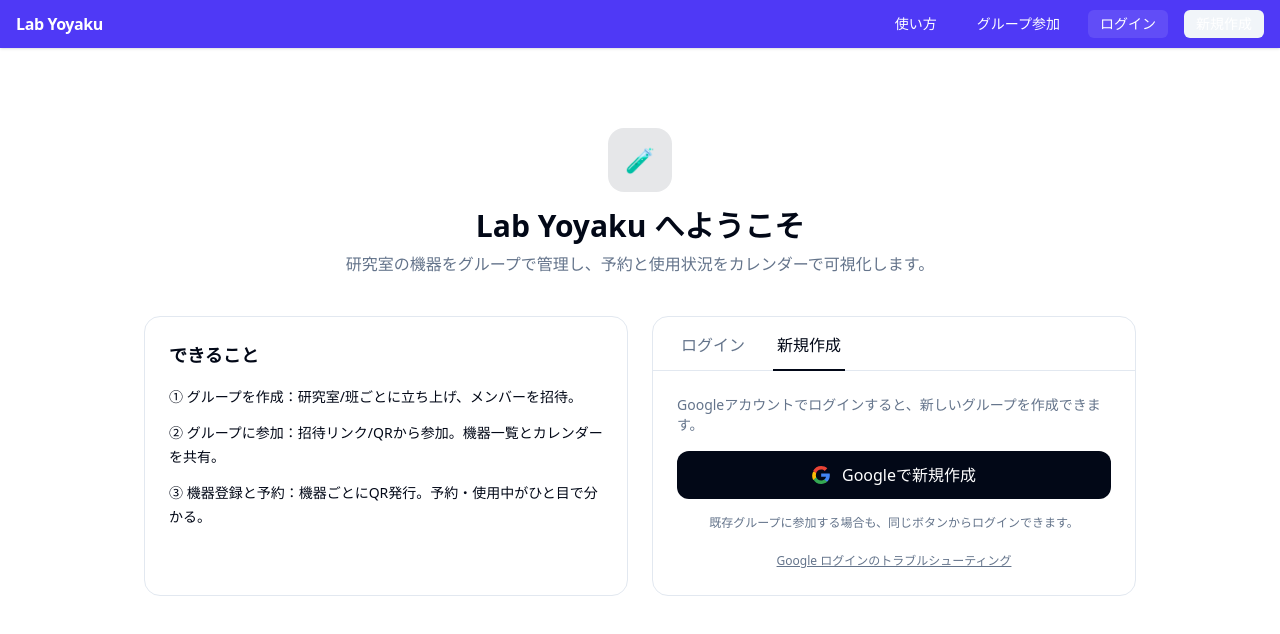
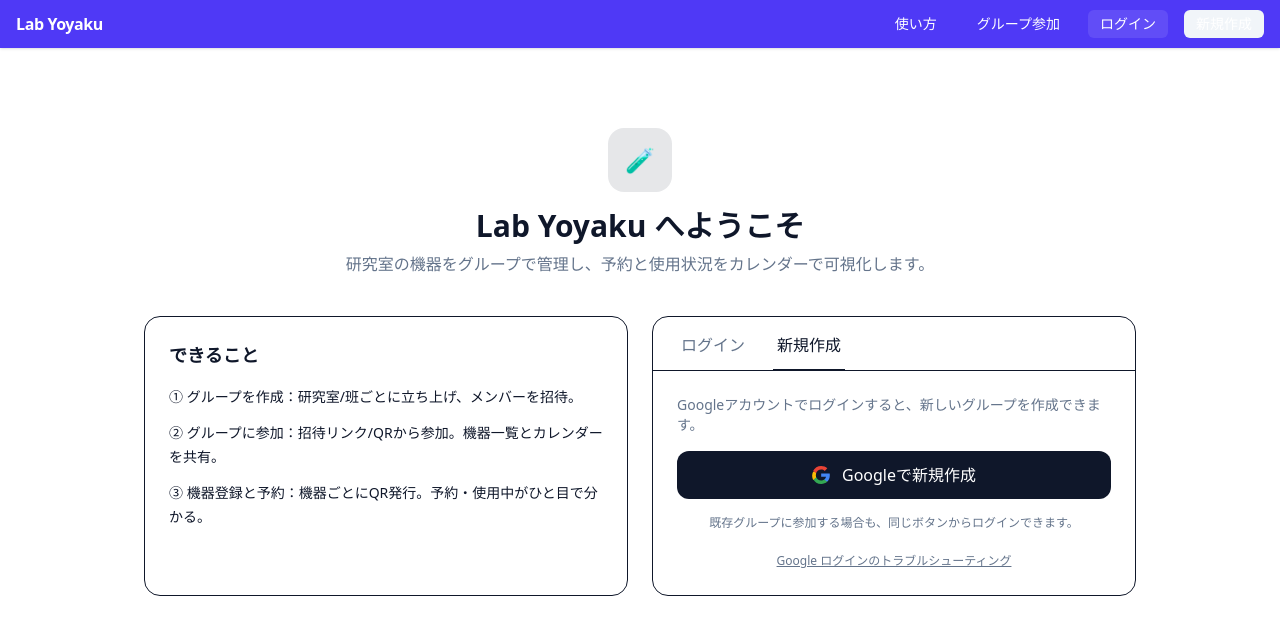
Before and after one commit to shira-shin/lab_yoyaku, a Next.js app in the folder web/: page /login in a window 1280 px wide. Shown: the top 634 px of the page. Built offline with nearby package versions, Linux system fonts and the light colour scheme; no server answers.

Commit message:
fix(web): define Tailwind v4 theme tokens

```diff
--- a/web/postcss.config.js
+++ b/web/postcss.config.js
@@ -1,7 +1,5 @@
-/** @type {import('postcss-load-config').Config} */
 module.exports = {
   plugins: {
-    '@tailwindcss/postcss': {},
-    autoprefixer: {},
+    "@tailwindcss/postcss": {},
   },
 };
--- a/web/src/app/globals.css
+++ b/web/src/app/globals.css
@@ -1,113 +1,90 @@
 /* Tailwind v4 */
 @import "tailwindcss";
-@source "../**/*.{ts,tsx,js,jsx,mdx}";
 
-/* Tailwind v4 のデザイントークン定義 */
-@theme {
-  --color-background: hsl(0 0% 100%);
-  --color-foreground: hsl(222.2 84% 4.9%);
-  --color-muted: hsl(210 40% 96.1%);
-  --color-muted-foreground: hsl(215.4 16.3% 46.9%);
-  --color-border: hsl(214.3 31.8% 91.4%);
-  --color-input: hsl(214.3 31.8% 91.4%);
-  --color-ring: hsl(222.2 84% 4.9%);
-  --color-primary: hsl(222.2 47.4% 11.2%);
-  --color-primary-foreground: hsl(210 40% 98%);
-  --color-secondary: hsl(210 40% 96.1%);
-  --color-secondary-foreground: hsl(222.2 47.4% 11.2%);
-  --color-destructive: hsl(0 84.2% 60.2%);
-  --color-destructive-foreground: hsl(0 0% 98%);
-  --color-accent: hsl(210 40% 96.1%);
-  --color-accent-foreground: hsl(222.2 47.4% 11.2%);
-  --color-popover: hsl(0 0% 100%);
-  --color-popover-foreground: hsl(222.2 84% 4.9%);
-  --color-card: hsl(0 0% 100%);
-  --color-card-foreground: hsl(222.2 84% 4.9%);
+/* CSS variables for colors (shadcn-like) */
+:root {
+  --background: 0 0% 100%;
+  --foreground: 222.2 47.4% 11.2%;
+
+  --card: 0 0% 100%;
+  --card-foreground: 222.2 47.4% 11.2%;
+
+  --popover: 0 0% 100%;
+  --popover-foreground: 222.2 47.4% 11.2%;
+
+  --primary: 222.2 47.4% 11.2%;
+  --primary-foreground: 210 40% 98%;
+
+  --secondary: 210 40% 96.1%;
+  --secondary-foreground: 222.2 47.4% 11.2%;
+
+  --muted: 210 40% 96.1%;
+  --muted-foreground: 215.4 16.3% 46.9%;
+
+  --accent: 210 40% 96.1%;
+  --accent-foreground: 222.2 47.4% 11.2%;
+
+  --destructive: 0 84.2% 60.2%;
+  --destructive-foreground: 210 40% 98%;
+
+  --border: 214.3 31.8% 91.4%;
+  --input: 214.3 31.8% 91.4%;
+  --ring: 222.2 84% 4.9%;
+
+  --radius: 0.5rem;
 }
 
-/* ダークテーマのトークン上書き */
-:root[class~="dark"] {
-  --color-background: hsl(222.2 84% 4.9%);
-  --color-foreground: hsl(210 40% 98%);
-  --color-muted: hsl(217.2 32.6% 17.5%);
-  --color-muted-foreground: hsl(215 20.2% 65.1%);
-  --color-border: hsl(217.2 32.6% 17.5%);
-  --color-input: hsl(217.2 32.6% 17.5%);
-  --color-ring: hsl(212.7 26.8% 83.9%);
-  --color-primary: hsl(210 40% 98%);
-  --color-primary-foreground: hsl(222.2 47.4% 11.2%);
-  --color-secondary: hsl(217.2 32.6% 17.5%);
-  --color-secondary-foreground: hsl(210 40% 98%);
-  --color-destructive: hsl(0 62.8% 30.6%);
-  --color-destructive-foreground: hsl(0 85.7% 97.3%);
-  --color-accent: hsl(217.2 32.6% 17.5%);
-  --color-accent-foreground: hsl(210 40% 98%);
-  --color-popover: hsl(222.2 84% 4.9%);
-  --color-popover-foreground: hsl(210 40% 98%);
-  --color-card: hsl(222.2 84% 4.9%);
-  --color-card-foreground: hsl(210 40% 98%);
-}
+@media (prefers-color-scheme: dark) {
+  :root {
+    --background: 222.2 84% 4.9%;
+    --foreground: 210 40% 98%;
 
-/* 必要ならここにカスタムCSS */
+    --card: 222.2 84% 4.9%;
+    --card-foreground: 210 40% 98%;
 
-@layer base {
-  :root {
-    color-scheme: light;
-    --background: var(--color-background);
-    --foreground: var(--color-foreground);
-    --muted: var(--color-muted);
-    --muted-foreground: var(--color-muted-foreground);
-    --border: var(--color-border);
-    --input: var(--color-input);
-    --ring: var(--color-ring);
-    --primary: var(--color-primary);
-    --primary-foreground: var(--color-primary-foreground);
-    --secondary: var(--color-secondary);
-    --secondary-foreground: var(--color-secondary-foreground);
-    --destructive: var(--color-destructive);
-    --destructive-foreground: var(--color-destructive-foreground);
-    --accent: var(--color-accent);
-    --accent-foreground: var(--color-accent-foreground);
-    --popover: var(--color-popover);
-    --popover-foreground: var(--color-popover-foreground);
-    --card: var(--color-card);
-    --card-foreground: var(--color-card-foreground);
-  }
+    --popover: 222.2 84% 4.9%;
+    --popover-foreground: 210 40% 98%;
 
-  :root[class~="dark"] {
-    color-scheme: dark;
-  }
+    --primary: 210 40% 98%;
+    --primary-foreground: 222.2 47.4% 11.2%;
 
-  html,
-  body {
-    min-height: 100%;
-  }
+    --secondary: 217.2 32.6% 17.5%;
+    --secondary-foreground: 210 40% 98%;
 
-  * {
-    @apply border-border;
-  }
+    --muted: 217.2 32.6% 17.5%;
+    --muted-foreground: 215 20.2% 65.1%;
 
-  body {
-    @apply bg-background text-foreground font-sans antialiased;
+    --accent: 217.2 32.6% 17.5%;
+    --accent-foreground: 210 40% 98%;
+
+    --destructive: 0 62.8% 30.6%;
+    --destructive-foreground: 210 40% 98%;
+
+    --border: 217.2 32.6% 17.5%;
+    --input: 217.2 32.6% 17.5%;
+    --ring: 212.7 26.8% 83.9%;
   }
 }
 
-@layer components {
-  .btn { @apply inline-flex items-center gap-2 rounded-xl px-4 py-2 font-medium shadow-sm transition focus-visible:outline-none focus-visible:ring-2; }
-  .btn-primary { @apply bg-blue-600 text-white hover:bg-blue-700 focus-visible:ring-blue-300; }
-  .btn-secondary { @apply bg-gray-100 text-gray-900 hover:bg-gray-200 focus-visible:ring-gray-300; }
-  .btn-ghost { @apply text-zinc-700 hover:bg-zinc-50 focus-visible:ring-zinc-200; }
-  .btn-danger { @apply bg-rose-600 text-white hover:bg-rose-700 focus-visible:ring-rose-300; }
+/* Tailwind v4 theme tokens */
+@theme {
+  --color-background: hsl(var(--background));
+  --color-foreground: hsl(var(--foreground));
+  --color-card: hsl(var(--card));
+  --color-card-foreground: hsl(var(--card-foreground));
+  --color-popover: hsl(var(--popover));
+  --color-popover-foreground: hsl(var(--popover-foreground));
+  --color-primary: hsl(var(--primary));
+  --color-primary-foreground: hsl(var(--primary-foreground));
+  --color-secondary: hsl(var(--secondary));
+  --color-secondary-foreground: hsl(var(--secondary-foreground));
+  --color-muted: hsl(var(--muted));
+  --color-muted-foreground: hsl(var(--muted-foreground));
+  --color-accent: hsl(var(--accent));
+  --color-accent-foreground: hsl(var(--accent-foreground));
+  --color-destructive: hsl(var(--destructive));
+  --color-destructive-foreground: hsl(var(--destructive-foreground));
+  --color-border: hsl(var(--border));
+  --color-input: hsl(var(--input));
+  --color-ring: hsl(var(--ring));
 }
-
-@media print {
-  @page {
-    size: auto;
-    margin: 10mm;
-  }
-
-  body {
-    -webkit-print-color-adjust: exact;
-    print-color-adjust: exact;
-  }
-}
```
